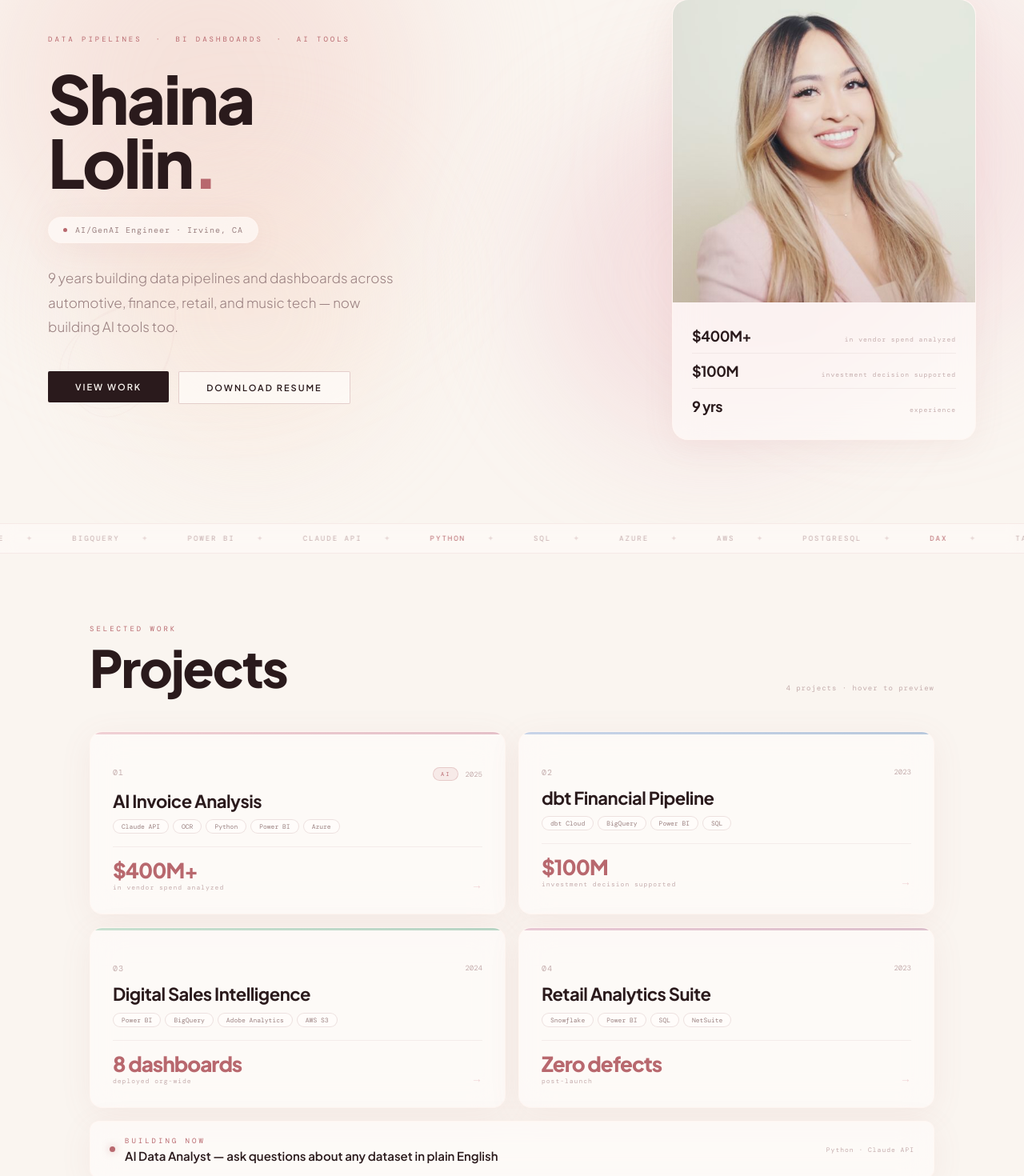
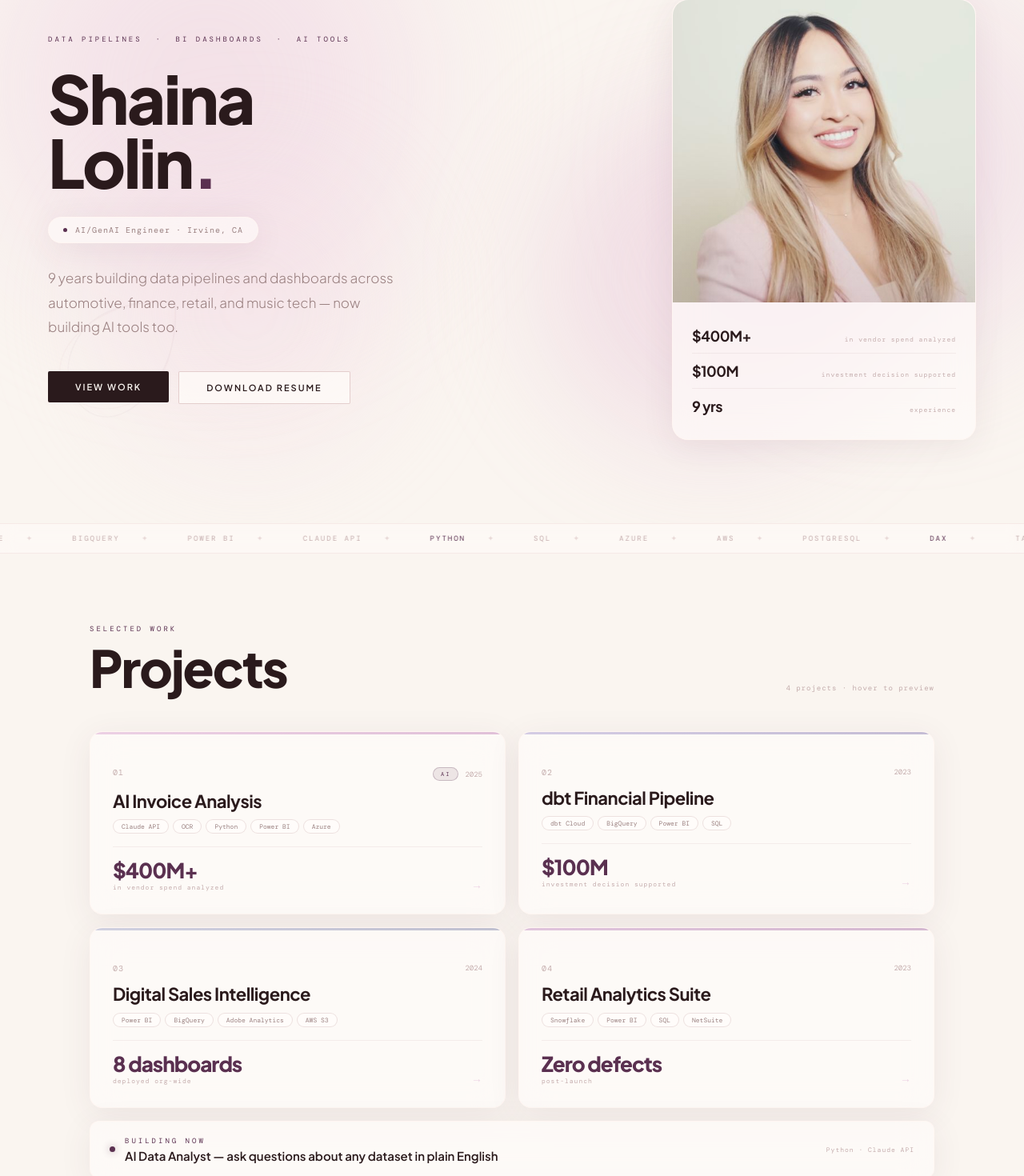
Before and after one commit to slaisha/portfolio, a React (Vite) app: page / in a window 1280 px wide. Shown: the part 146-1616 px from the top of the page at 80% size. Built offline with nearby package versions, Linux system fonts and the light colour scheme.

Commit message:
Update to plum color scheme

```diff
--- a/src/Portfolio.jsx
+++ b/src/Portfolio.jsx
@@ -5,7 +5,7 @@
 
 const C = {
   bg:"#FAF5F0", ink:"#2A1A1C", mid:"#9A8080", muted:"#C4ADAD",
-  accent:"#B8686E", accentSoft:"#E8B8BC", accentLight:"#F0D4D6",
+  accent:"#5A3050", accentSoft:"#D8B4CC", accentLight:"#ECD4E4",
 };
 
 function DashAI() {
@@ -14,10 +14,10 @@ function DashAI() {
       <rect width="400" height="220" fill="#1a1012" rx="8"/>
       <rect width="400" height="32" fill="#241518" rx="8"/>
       <rect width="400" height="24" y="8" fill="#241518"/>
-      <text x="14" y="21" fill="#E8C4C8" fontSize="10" fontFamily="sans-serif" fontWeight="600">AI Invoice Analysis Dashboard</text>
+      <text x="14" y="21" fill="#D8BCD0" fontSize="10" fontFamily="sans-serif" fontWeight="600">AI Invoice Analysis Dashboard</text>
       <circle cx="332" cy="17" r="3" fill="#7AAA80"/>
       <text x="340" y="21" fill="#7AAA80" fontSize="8" fontFamily="sans-serif">LIVE</text>
-      {[["$400M+","Vendor Spend","#B8686E"],["2,847","Invoices","#C4713A"],["94.2%","Accuracy","#7AAA80"],["–67%","Review Time","#8A8FBE"]].map(([v,l,c],i) => (
+      {[["$400M+","Vendor Spend","#5A3050"],["2,847","Invoices","#C4713A"],["94.2%","Accuracy","#7AAA80"],["–67%","Review Time","#8A8FBE"]].map(([v,l,c],i) => (
         <g key={i} transform={`translate(${8+i*97},40)`}>
           <rect width="90" height="44" fill="#2e1820" rx="6"/>
           <rect width="90" height="3" fill={c} rx="1"/>
@@ -28,7 +28,7 @@ function DashAI() {
       <g transform="translate(8,92)">
         <rect width="240" height="118" fill="#241518" rx="6"/>
         <text x="10" y="16" fill="#806868" fontSize="7" fontFamily="sans-serif">INVOICE VOLUME BY MONTH</text>
-        <polyline points="20,85 38,78 56,70 74,65 92,58 110,52 128,48 146,42 164,38 182,34 200,30 218,26" fill="none" stroke="#B8686E" strokeWidth="2"/>
+        <polyline points="20,85 38,78 56,70 74,65 92,58 110,52 128,48 146,42 164,38 182,34 200,30 218,26" fill="none" stroke="#5A3050" strokeWidth="2"/>
         {["J","F","M","A","M","J","J","A","S","O","N","D"].map((m,i) => (
           <text key={i} x={20+i*18} y="115" fill="#604848" fontSize="6" fontFamily="sans-serif" textAnchor="middle">{m}</text>
         ))}
@@ -37,7 +37,7 @@ function DashAI() {
         <rect width="136" height="118" fill="#241518" rx="6"/>
         <text x="10" y="16" fill="#806868" fontSize="7" fontFamily="sans-serif">CONTRACT TYPES</text>
         <circle cx="68" cy="65" r="32" fill="none" stroke="#2e1820" strokeWidth="14"/>
-        <circle cx="68" cy="65" r="32" fill="none" stroke="#B8686E" strokeWidth="14" strokeDasharray="90 111" strokeDashoffset="0"/>
+        <circle cx="68" cy="65" r="32" fill="none" stroke="#5A3050" strokeWidth="14" strokeDasharray="90 111" strokeDashoffset="0"/>
         <circle cx="68" cy="65" r="32" fill="none" stroke="#C4713A" strokeWidth="14" strokeDasharray="50 151" strokeDashoffset="-90"/>
         <circle cx="68" cy="65" r="32" fill="none" stroke="#8A8FBE" strokeWidth="14" strokeDasharray="30 171" strokeDashoffset="-140"/>
         <text x="68" y="62" fill="#F0E0E4" fontSize="11" fontFamily="sans-serif" fontWeight="700" textAnchor="middle">2,847</text>
@@ -96,7 +96,7 @@ function DashSales() {
       <rect width="400" height="32" fill="#142018" rx="8"/>
       <rect width="400" height="24" y="8" fill="#142018"/>
       <text x="14" y="21" fill="#B0D4B8" fontSize="10" fontFamily="sans-serif" fontWeight="600">Digital Sales Intelligence · EV Performance</text>
-      {[["84.2K","Web Visits","#7AAA80"],["12.4K","Leads","#8A9FBE"],["3,241","Vehicle Sales","#B8686E"],["91%","Dealer Sat.","#C4713A"]].map(([v,l,c],i) => (
+      {[["84.2K","Web Visits","#7AAA80"],["12.4K","Leads","#8A9FBE"],["3,241","Vehicle Sales","#5A3050"],["91%","Dealer Sat.","#C4713A"]].map(([v,l,c],i) => (
         <g key={i} transform={`translate(${8+i*97},40)`}>
           <rect width="90" height="44" fill="#1a2e1a" rx="6"/>
           <rect width="90" height="3" fill={c} rx="1"/>
@@ -116,7 +116,7 @@ function DashSales() {
       <g transform="translate(256,92)">
         <rect width="136" height="118" fill="#142018" rx="6"/>
         <text x="10" y="16" fill="#6A8070" fontSize="7" fontFamily="sans-serif">SALES BY VEHICLE TYPE</text>
-        {[["EV","#7AAA80",78],["Hybrid","#8A9FBE",55],["ICE","#B8A0BE",42],["Powersports","#C4713A",30],["Marine","#B8686E",18]].map(([l,c,w],i) => (
+        {[["EV","#7AAA80",78],["Hybrid","#8A9FBE",55],["ICE","#B8A0BE",42],["Powersports","#C4713A",30],["Marine","#5A3050",18]].map(([l,c,w],i) => (
           <g key={i} transform={`translate(10,${26+i*17})`}>
             <text x="0" y="9" fill="#B0D4B8" fontSize="7" fontFamily="sans-serif">{l}</text>
             <rect x="46" y="3" width="70" height="6" fill="#1a2e1a" rx="2"/>
@@ -146,7 +146,7 @@ function DashRetail() {
       <g transform="translate(8,92)">
         <rect width="240" height="118" fill="#2a1520" rx="6"/>
         <text x="10" y="16" fill="#806070" fontSize="7" fontFamily="sans-serif">REVENUE BY CATEGORY</text>
-        {[["Hair","#B8686E",88],["Color","#E8C4C8",72],["Treatment","#B8A0BE",60],["Product","#7AAA80",45],["Other","#8A9FBE",30]].map(([l,c,w],i) => (
+        {[["Hair","#5A3050",88],["Color","#D8BCD0",72],["Treatment","#B8A0BE",60],["Product","#7AAA80",45],["Other","#8A9FBE",30]].map(([l,c,w],i) => (
           <g key={i} transform={`translate(10,${22+i*17})`}>
             <text x="0" y="10" fill="#E8C4D0" fontSize="7" fontFamily="sans-serif">{l}</text>
             <rect x="50" y="3" width="160" height="8" fill="#1e1018" rx="2"/>
@@ -159,7 +159,7 @@ function DashRetail() {
         <rect width="136" height="118" fill="#2a1520" rx="6"/>
         <text x="10" y="16" fill="#806070" fontSize="7" fontFamily="sans-serif">MONTHLY P&amp;L TREND</text>
         {[55,62,70,65,80,75,88,82,90,85,95,100].map((h,i) => (
-          <rect key={i} x={10+i*10} y={105-h*0.72} width="7" height={h*0.72} fill={i>=9?"#B8686E":"#3a2030"} rx="1"/>
+          <rect key={i} x={10+i*10} y={105-h*0.72} width="7" height={h*0.72} fill={i>=9?"#5A3050":"#3a2030"} rx="1"/>
         ))}
       </g>
     </svg>
@@ -174,28 +174,28 @@ const projects = [
     tags:["Claude API","OCR","Python","Power BI","Azure"],
     desc:"Built an invoice analysis tool using the Claude API and OCR, surfaced through Power BI dashboards on Azure. Cut manual contract review time for finance teams across $400M+ in vendor spend.",
     impact:"$400M+", sub:"in vendor spend analyzed", year:"2025", badge:"AI",
-    grad:"linear-gradient(135deg,#F0D0D4,#E4C0C8)", link:"https://github.com/slaisha",
+    grad:"linear-gradient(135deg,#ECD0E4,#E0C0D8)", link:"https://github.com/slaisha",
   },
   {
     n:"02", title:"dbt Financial Pipeline",
     tags:["dbt Cloud","BigQuery","Power BI","SQL"],
     desc:"Built financial data pipelines using dbt and BigQuery, delivering a Power BI reporting suite for a music technology company. The analytics supported a $100M private equity investment decision.",
     impact:"$100M", sub:"investment decision supported", year:"2023",
-    grad:"linear-gradient(135deg,#C8D4E8,#B8C8DC)", link:"https://github.com/slaisha/power-bi-finance-salon",
+    grad:"linear-gradient(135deg,#D4CCE4,#C4BCD4)", link:"https://github.com/slaisha/power-bi-finance-salon",
   },
   {
     n:"03", title:"Digital Sales Intelligence",
     tags:["Power BI","BigQuery","Adobe Analytics","AWS S3"],
     desc:"Executive dashboard suite tracking EV sales performance, digital marketing metrics, and dealer satisfaction for a national automotive brand — pulling from BigQuery, Adobe Analytics, and AWS S3.",
     impact:"8 dashboards", sub:"deployed org-wide", year:"2024",
-    grad:"linear-gradient(135deg,#C8E0D0,#B8D4C4)", link:"https://github.com/slaisha/power-bi-digital-sales",
+    grad:"linear-gradient(135deg,#D0D0E0,#C0C0D0)", link:"https://github.com/slaisha/power-bi-digital-sales",
   },
   {
     n:"04", title:"Retail Analytics Suite",
     tags:["Snowflake","Power BI","SQL","NetSuite"],
     desc:"Analytics solution integrating Snowflake, NetSuite, and Zenoti into Power BI financial dashboards for a national retail chain — delivered on schedule, no post-launch data issues.",
     impact:"Zero defects", sub:"post-launch", year:"2023",
-    grad:"linear-gradient(135deg,#E8C8D4,#DCC0CC)", link:"https://github.com/slaisha/power-bi-finance-salon",
+    grad:"linear-gradient(135deg,#E0C4DC,#D4B8D0)", link:"https://github.com/slaisha/power-bi-finance-salon",
   },
 ];
 
@@ -245,22 +245,22 @@ export default function Portfolio() {
       <style>{`
         @import url('https://fonts.googleapis.com/css2?family=Plus+Jakarta+Sans:wght@300;400;500;600;700;800&family=DM+Mono:wght@400;500&display=swap');
         *, *::before, *::after { box-sizing:border-box; margin:0; padding:0; }
-        .glass { background:rgba(255,252,250,0.65); backdrop-filter:blur(20px); -webkit-backdrop-filter:blur(20px); border:1px solid rgba(255,245,242,0.80); box-shadow:0 8px 40px rgba(180,100,100,0.08); }
+        .glass { background:rgba(255,252,250,0.65); backdrop-filter:blur(20px); -webkit-backdrop-filter:blur(20px); border:1px solid rgba(255,245,242,0.80); box-shadow:0 8px 40px rgba(90,48,80,0.08); }
         .nav-a { font-family:'DM Mono',monospace; font-size:9px; letter-spacing:2px; text-transform:uppercase; color:#9A8080; transition:color .2s; }
         .nav-a:hover { color:#2A1A1C; }
-        .eyebrow { font-family:'DM Mono',monospace; font-size:9px; letter-spacing:3px; text-transform:uppercase; color:#B8686E; }
-        .proj-card { background:rgba(255,252,250,0.65); backdrop-filter:blur(20px); -webkit-backdrop-filter:blur(20px); border:1px solid rgba(255,245,242,0.80); box-shadow:0 8px 40px rgba(180,100,100,0.08); transition:all .3s ease; }
-        .proj-card:hover { transform:translateY(-4px); box-shadow:0 16px 48px rgba(180,100,100,0.14); border-color:rgba(220,180,180,0.6); }
+        .eyebrow { font-family:'DM Mono',monospace; font-size:9px; letter-spacing:3px; text-transform:uppercase; color:#5A3050; }
+        .proj-card { background:rgba(255,252,250,0.65); backdrop-filter:blur(20px); -webkit-backdrop-filter:blur(20px); border:1px solid rgba(255,245,242,0.80); box-shadow:0 8px 40px rgba(90,48,80,0.08); transition:all .3s ease; }
+        .proj-card:hover { transform:translateY(-4px); box-shadow:0 16px 48px rgba(90,48,80,0.13); border-color:rgba(180,140,170,0.45); }
         .proj-card:hover .dash-preview { opacity:1 !important; max-height:220px !important; }
         .dash-preview { opacity:0; max-height:0; overflow:hidden; transition:all 0.4s ease; border-radius:8px; }
         .tag { font-family:'DM Mono',monospace; font-size:8px; padding:3px 10px; background:rgba(255,252,250,0.7); border:1px solid rgba(220,200,200,0.5); color:#9A8080; border-radius:20px; white-space:nowrap; transition:all .2s; }
-        .tag:hover { background:rgba(230,180,185,0.2); border-color:#E8B8BC; color:#B8686E; }
+        .tag:hover { background:rgba(200,160,190,0.18); border-color:#D8B4CC; color:#5A3050; }
         .btn-fill { font-family:'Plus Jakarta Sans',sans-serif; font-size:11px; font-weight:600; letter-spacing:2px; text-transform:uppercase; padding:13px 34px; background:#2A1A1C; color:#FAF5F0; border:none; transition:all .2s; border-radius:2px; }
-        .btn-fill:hover { background:#B8686E; transform:translateY(-1px); }
+        .btn-fill:hover { background:#5A3050; transform:translateY(-1px); }
         .btn-out { font-family:'Plus Jakarta Sans',sans-serif; font-size:11px; font-weight:600; letter-spacing:2px; text-transform:uppercase; padding:13px 34px; background:rgba(255,252,250,0.7); color:#2A1A1C; border:1px solid rgba(180,130,130,0.35); transition:all .2s; border-radius:2px; }
         .btn-out:hover { background:#2A1A1C; color:#FAF5F0; transform:translateY(-1px); }
         .proj-link { font-family:'DM Mono',monospace; font-size:8px; letter-spacing:1px; color:#C4ADAD; text-decoration:none; border-bottom:1px solid transparent; transition:all .2s; }
-        .proj-link:hover { color:#B8686E; border-color:#B8686E; }
+        .proj-link:hover { color:#5A3050; border-color:#5A3050; }
         @keyframes rise { from{opacity:0;transform:translateY(28px);} to{opacity:1;transform:translateY(0);} }
         @keyframes float  { 0%,100%{transform:translate(0,0) scale(1);} 33%{transform:translate(12px,-18px) scale(1.03);} 66%{transform:translate(-8px,10px) scale(0.97);} }
         @keyframes float2 { 0%,100%{transform:translate(0,0);} 33%{transform:translate(-14px,12px);} 66%{transform:translate(10px,-16px);} }
@@ -272,22 +272,22 @@ export default function Portfolio() {
         .r4{animation:rise .9s ease forwards;animation-delay:.60s;opacity:0;}
         ::-webkit-scrollbar{width:2px;}
         ::-webkit-scrollbar-track{background:#FAF5F0;}
-        ::-webkit-scrollbar-thumb{background:#E8C4C8;}
+        ::-webkit-scrollbar-thumb{background:#D8BCD0;}
       `}</style>
 
       <div style={{ position:"fixed", inset:0, zIndex:0, overflow:"hidden", pointerEvents:"none" }}>
-        <div style={{ position:"absolute", top:"-10%", left:"-8%", width:700, height:700, borderRadius:"50%", background:"radial-gradient(circle,#F0C8C0 0%,#F4D4CC 35%,transparent 70%)", filter:"blur(72px)", opacity:0.50, animation:"float 18s ease-in-out infinite" }} />
-        <div style={{ position:"absolute", top:"5%", right:"-12%", width:600, height:600, borderRadius:"50%", background:"radial-gradient(circle,#ECC0C8 0%,#F0C8D0 35%,transparent 70%)", filter:"blur(80px)", opacity:0.40, animation:"float2 22s ease-in-out infinite" }} />
-        <div style={{ position:"absolute", top:"35%", left:"5%", width:480, height:480, borderRadius:"50%", background:"radial-gradient(circle,#F4D8C8 0%,#F8E0D0 40%,transparent 70%)", filter:"blur(60px)", opacity:0.35, animation:"float3 15s ease-in-out infinite" }} />
-        <div style={{ position:"absolute", bottom:"5%", right:"8%", width:560, height:560, borderRadius:"50%", background:"radial-gradient(circle,#F0C4CC 0%,#ECC0C8 40%,transparent 70%)", filter:"blur(68px)", opacity:0.38, animation:"float 20s ease-in-out infinite reverse" }} />
+        <div style={{ position:"absolute", top:"-10%", left:"-8%", width:700, height:700, borderRadius:"50%", background:"radial-gradient(circle,#ECC8DC 0%,#F0D4E4 35%,transparent 70%)", filter:"blur(72px)", opacity:0.50, animation:"float 18s ease-in-out infinite" }} />
+        <div style={{ position:"absolute", top:"5%", right:"-12%", width:600, height:600, borderRadius:"50%", background:"radial-gradient(circle,#E4BCD8 0%,#E8C8DE 35%,transparent 70%)", filter:"blur(80px)", opacity:0.40, animation:"float2 22s ease-in-out infinite" }} />
+        <div style={{ position:"absolute", top:"35%", left:"5%", width:480, height:480, borderRadius:"50%", background:"radial-gradient(circle,#F0D4E0 0%,#F4DCE6 40%,transparent 70%)", filter:"blur(60px)", opacity:0.35, animation:"float3 15s ease-in-out infinite" }} />
+        <div style={{ position:"absolute", bottom:"5%", right:"8%", width:560, height:560, borderRadius:"50%", background:"radial-gradient(circle,#E8C0D8 0%,#E4BCD4 40%,transparent 70%)", filter:"blur(68px)", opacity:0.38, animation:"float 20s ease-in-out infinite reverse" }} />
         <svg style={{ position:"absolute", top:"8%", right:"4%", opacity:0.06, width:280, height:280 }} viewBox="0 0 280 280" fill="none">
-          <path d="M140 20 C180 60 220 100 200 160 C180 220 120 240 100 200 C80 160 100 80 140 20Z" stroke="#B8686E" strokeWidth="1" fill="none"/>
+          <path d="M140 20 C180 60 220 100 200 160 C180 220 120 240 100 200 C80 160 100 80 140 20Z" stroke="#5A3050" strokeWidth="1" fill="none"/>
           <path d="M140 20 C100 60 60 100 80 160 C100 220 160 240 180 200 C200 160 180 80 140 20Z" stroke="#C4818A" strokeWidth="0.8" fill="none"/>
-          <circle cx="140" cy="140" r="60" stroke="#B8686E" strokeWidth="0.6" fill="none" strokeDasharray="4 8"/>
+          <circle cx="140" cy="140" r="60" stroke="#5A3050" strokeWidth="0.6" fill="none" strokeDasharray="4 8"/>
         </svg>
         <svg style={{ position:"absolute", bottom:"12%", left:"3%", opacity:0.06, width:220, height:220, transform:"rotate(45deg)" }} viewBox="0 0 220 220" fill="none">
           <path d="M110 10 C150 50 180 90 160 140 C140 190 80 200 60 160 C40 120 60 50 110 10Z" stroke="#C4818A" strokeWidth="1" fill="none"/>
-          <path d="M110 10 C70 50 40 90 60 140 C80 190 140 200 160 160 C180 120 160 50 110 10Z" stroke="#B8686E" strokeWidth="0.8" fill="none"/>
+          <path d="M110 10 C70 50 40 90 60 140 C80 190 140 200 160 160 C180 120 160 50 110 10Z" stroke="#5A3050" strokeWidth="0.8" fill="none"/>
         </svg>
       </div>
 
@@ -331,7 +331,7 @@ export default function Portfolio() {
             <div className="glass r2" style={{ borderRadius:20, overflow:"hidden", opacity: loaded ? 1 : 0, transition:"opacity .9s ease .3s" }}>
               <div style={{ position:"relative", overflow:"hidden" }}>
                 <img src={PHOTO} alt="Shaina Lolin" style={{ width:"100%", display:"block", objectFit:"cover", aspectRatio:"1/1", objectPosition:"center top" }} />
-                <div style={{ position:"absolute", inset:0, background:"linear-gradient(180deg, transparent 65%, rgba(184,104,110,0.08) 100%)" }} />
+                <div style={{ position:"absolute", inset:0, background:"linear-gradient(180deg, transparent 65%, rgba(90,48,80,0.08) 100%)" }} />
               </div>
               <div style={{ padding:"20px 24px" }}>
                 {[["$400M+","in vendor spend analyzed"],["$100M","investment decision supported"],["9 yrs","experience"]].map(([n,l],i) => (
@@ -377,7 +377,7 @@ export default function Portfolio() {
                   <div style={{ display:"flex", justifyContent:"space-between", alignItems:"flex-start", marginBottom:12 }}>
                     <span style={{ fontFamily:"DM Mono, monospace", fontSize:10, color:C.muted, letterSpacing:1 }}>{p.n}</span>
                     <div style={{ display:"flex", gap:8, alignItems:"center" }}>
-                      {p.badge && <span style={{ fontFamily:"DM Mono, monospace", fontSize:7, letterSpacing:2, padding:"3px 9px", background:"rgba(184,104,110,0.10)", color:A, border:"1px solid rgba(184,104,110,0.25)", borderRadius:12 }}>{p.badge}</span>}
+                      {p.badge && <span style={{ fontFamily:"DM Mono, monospace", fontSize:7, letterSpacing:2, padding:"3px 9px", background:"rgba(90,48,80,0.10)", color:A, border:"1px solid rgba(90,48,80,0.25)", borderRadius:12 }}>{p.badge}</span>}
                       <span style={{ fontFamily:"DM Mono, monospace", fontSize:9, color:C.muted }}>{p.year}</span>
                     </div>
                   </div>
@@ -403,7 +403,7 @@ export default function Portfolio() {
           </div>
           <div className="glass" style={{ marginTop:16, padding:"18px 24px", borderRadius:12, display:"flex", justifyContent:"space-between", alignItems:"center", flexWrap:"wrap", gap:12 }}>
             <div style={{ display:"flex", alignItems:"center", gap:12 }}>
-              <div style={{ width:7, height:7, borderRadius:"50%", background:A, boxShadow:"0 0 10px rgba(184,104,110,0.5)", flexShrink:0 }} />
+              <div style={{ width:7, height:7, borderRadius:"50%", background:A, boxShadow:"0 0 10px rgba(90,48,80,0.45)", flexShrink:0 }} />
               <div>
                 <div className="eyebrow" style={{ marginBottom:3 }}>Building now</div>
                 <div style={{ fontWeight:600, fontSize:15, color:C.ink }}>AI Data Analyst — ask questions about any dataset in plain English</div>
@@ -422,7 +422,7 @@ export default function Portfolio() {
             </div>
             <div style={{ display:"grid", gridTemplateColumns:"repeat(3, 1fr)", gap:14 }}>
               {[
-                { cat:"AI & Agents",        items:["Claude API","RAG Pipelines","OCR","Tool Use / Agents"],           color:"#B8686E" },
+                { cat:"AI & Agents",        items:["Claude API","RAG Pipelines","OCR","Tool Use / Agents"],           color:"#5A3050" },
                 { cat:"Data Engineering",   items:["dbt Cloud","Snowflake","BigQuery","AWS S3","Azure"],               color:"#8A9FBE" },
                 { cat:"Analytics & BI",     items:["Power BI","DAX","Power Query","Tableau","Adobe Analytics"],        color:"#7AAA80" },
                 { cat:"Languages",          items:["SQL","Python","JavaScript","R"],                                   color:"#B8A0BE" },
@@ -459,10 +459,10 @@ export default function Portfolio() {
               <div className="eyebrow" style={{ marginBottom:10 }}>About</div>
               <h2 style={{ fontWeight:800, fontSize:"clamp(40px,5vw,60px)", letterSpacing:"-2px", color:C.ink, lineHeight:1, marginBottom:32 }}>Background.</h2>
               <p style={{ fontWeight:300, fontSize:16, color:C.mid, lineHeight:1.85, marginBottom:18 }}>
-                I'm a Sr. BI Analyst with 9 years building data pipelines, dashboards, and reporting systems across automotive, finance, music tech, and retail. My work has supported a $100M private equity decision and helped teams make sense of $400M+ in vendor spend.
+                I'm a Sr. BI Analyst with 9 years building data pipelines, dashboards, and reporting systems across automotive, finance, music tech, and retail. My work has supported a $100M private equity decision and reporting across $400M+ in vendor spend.
               </p>
               <p style={{ fontWeight:300, fontSize:16, color:C.mid, lineHeight:1.85, marginBottom:36 }}>
-                I'm now focused on AI and data engineering — building tools with the Claude API, dbt, and Python. Most of it happens after the kids go to sleep, which is fine. That's when the good work gets done anyway.
+                I'm now focused on AI and data engineering — building tools with the Claude API, dbt, and Python. Most of it happens after the kids go to sleep.
               </p>
               <div className="eyebrow" style={{ marginBottom:16 }}>Certifications</div>
               <div className="glass" style={{ borderRadius:12, overflow:"hidden", marginBottom:24 }}>
@@ -473,9 +473,9 @@ export default function Portfolio() {
                   </div>
                 ))}
               </div>
-              <div className="glass" style={{ borderRadius:12, padding:"16px 20px", borderLeft:"3px solid #E8C4C8" }}>
+              <div className="glass" style={{ borderRadius:12, padding:"16px 20px", borderLeft:"3px solid #D8BCD0" }}>
                 <p style={{ fontWeight:300, fontSize:14, color:C.mid, lineHeight:1.8 }}>
-                  Outside of work: golf, sketching, and fantasy novels. M.S. in Information Systems and Business Analytics, CSUF. Based in Irvine, CA.
+                  M.S. in Information Systems and Business Analytics, CSUF. Based in Irvine, CA. Outside of work: golf, sketching, and fantasy novels.
                 </p>
               </div>
             </div>
```
